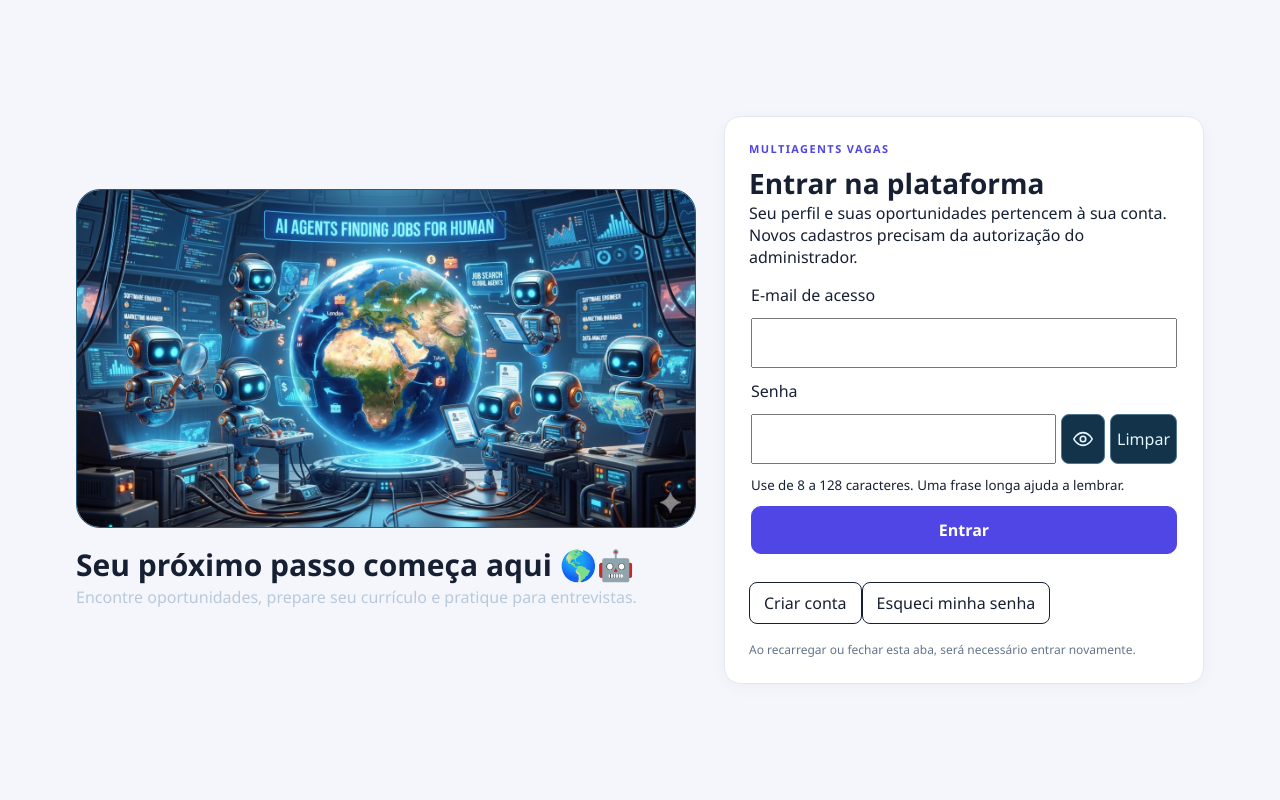
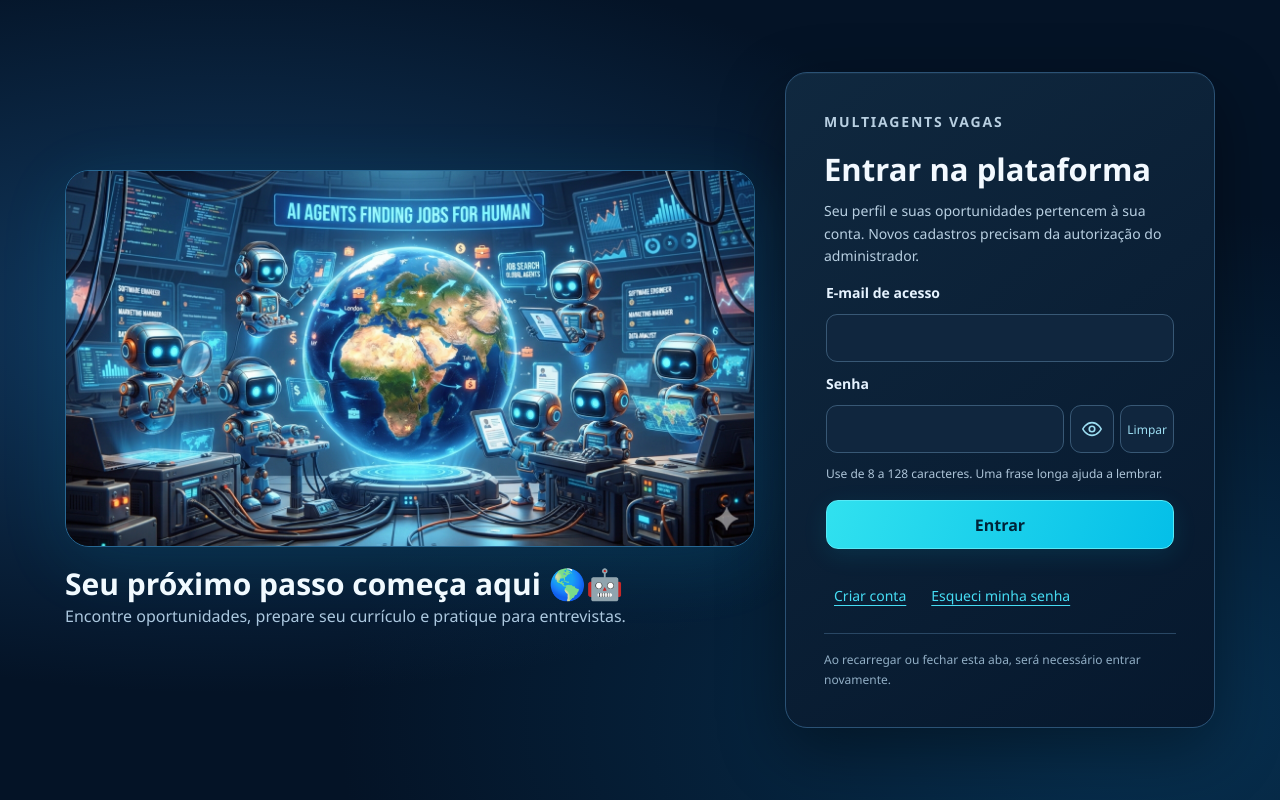
Before and after one commit to MarcosFeitosa0408/Automatiza-ao_MultiAgents_Vagas, a React (Vite) app in the folder frontend/: page / in a window 1280 px wide. Built offline with nearby package versions, Linux system fonts and the light colour scheme; no server answers.

Commit message:
style: aplica visual escuro e ciano nas telas de acesso

```diff
--- a/frontend/src/App.css
+++ b/frontend/src/App.css
@@ -897,3 +897,47 @@
   .auth-card { box-sizing: border-box; min-width: 0; }
 }
 @media (prefers-reduced-motion: reduce) { .robot-working .robot-mascot { animation: none; } }
+
+/* Entrada em azul-marinho, seguindo a prévia aprovada. */
+.auth-page {
+  font-family: "Segoe UI", system-ui, sans-serif;
+  color: #edf7ff; color-scheme: dark;
+  background: radial-gradient(ellipse at 18% 40%, #123b62, transparent 55%), radial-gradient(ellipse at 90% 90%, #073050, transparent 50%), #041326;
+  --text: #edf7ff; --muted: #a9c0d7; --border: #294764; --accent: #42d9f4; --surface: #0b2039;
+}
+.auth-page.auth-with-robots { grid-template-columns: minmax(0, 690px) minmax(0, 430px); gap: 30px; padding: clamp(20px, 4vw, 64px); }
+.auth-page .auth-card {
+  width: 100%; max-width: 480px; padding: clamp(24px, 3vw, 38px);
+  border: 1px solid #2b5275; border-radius: 22px;
+  background: linear-gradient(145deg, #102940f5, #06172cf5);
+  box-shadow: 0 22px 65px #0006, inset 0 1px 0 #b7e9ff0c; color: #edf7ff;
+}
+.auth-page .dashboard-eyebrow { color: #42d9f4; font-family: inherit; letter-spacing: .13em; }
+.auth-page .auth-card h1 { color: #f3f9ff; font-size: clamp(25px, 2.6vw, 31px); line-height: 1.25; margin: 16px 0 12px; }
+.auth-page .auth-card p { font-family: inherit; color: #b8cfe1; font-size: 14px; line-height: 1.6; }
+.auth-page .auth-card label { color: #e6f3ff; font-size: 14px; font-weight: 600; }
+.auth-page .auth-card small { color: #adc4d8; font-size: 12px; line-height: 1.5; }
+.auth-page .auth-card input { border: 1px solid #385875; border-radius: 11px; background: #10263e; color: #f2f9ff; min-height: 48px; padding: 12px 14px; font: 15px "Segoe UI", system-ui, sans-serif; }
+.auth-page .auth-card input:focus { border-color: #41dcf5; outline: 2px solid #41dcf54d; outline-offset: 1px; }
+.auth-page .auth-card input::placeholder { color: #8ea9c1; }
+.auth-page .auth-card input:-webkit-autofill { -webkit-text-fill-color: #f2f9ff; -webkit-box-shadow: 0 0 0 1000px #10263e inset; caret-color: #f2f9ff; }
+.auth-page .password-control { gap: 6px; }
+.auth-page .password-action { background: #10263e; border-color: #385875; border-radius: 11px; color: #9cddf1; font-size: 12px; }
+.auth-page .password-action:hover { background: #1a3c57; color: #fff; }
+.auth-page .primary-button { background: linear-gradient(110deg, #31e1ef, #04bfe8); color: #002438; border: 1px solid #57e9f6; border-radius: 12px; min-height: 49px; font: 700 16px "Segoe UI", system-ui, sans-serif; box-shadow: 0 6px 24px #07c7ed1c; margin-top: 5px; }
+.auth-page .primary-button:hover { background: linear-gradient(110deg, #74f0f7, #28d4f7); }
+.auth-page .auth-card > .secondary-button { display: inline-block; color: #46ddf4; background: transparent; border: 0; padding: 12px 10px; margin: 8px 5px 0 0; min-height: 44px; font: 14px "Segoe UI", system-ui, sans-serif; text-decoration: underline; text-underline-offset: 4px; }
+.auth-page .auth-card > .secondary-button:hover { color: #a4f1ff; background: #163b534d; border-radius: 8px; }
+.auth-page .auth-card .form-help { font-size: 12px; color: #91aec5; border-top: 1px solid #294764; padding-top: 16px; }
+.auth-page .auth-card .dashboard-error { background: #401d32; border: 1px solid #915269; color: #ffd4e2; padding: 12px; border-radius: 10px; }
+.auth-page .auth-robots img { border-color: #286893; box-shadow: 0 15px 70px #0bc9f51c; }
+.auth-page .auth-robots figcaption { color: #f1faff; }
+.auth-page .auth-robots p { color: #acc8df; }
+@media (max-width: 760px) {
+  .auth-page.auth-with-robots { grid-template-columns: minmax(0, 480px); gap: 18px; padding: 20px 16px 32px; }
+  .auth-page .auth-robots img { max-height: none; height: auto; width: 100%; border-radius: 16px; }
+  .auth-page .auth-robots figcaption { font-size: 21px; }
+  .auth-page .auth-robots p { font-size: 13px; }
+  .auth-page .auth-card { padding: 24px 20px; border-radius: 18px; }
+  .auth-page .auth-card h1 { font-size: 26px; }
+}
```
